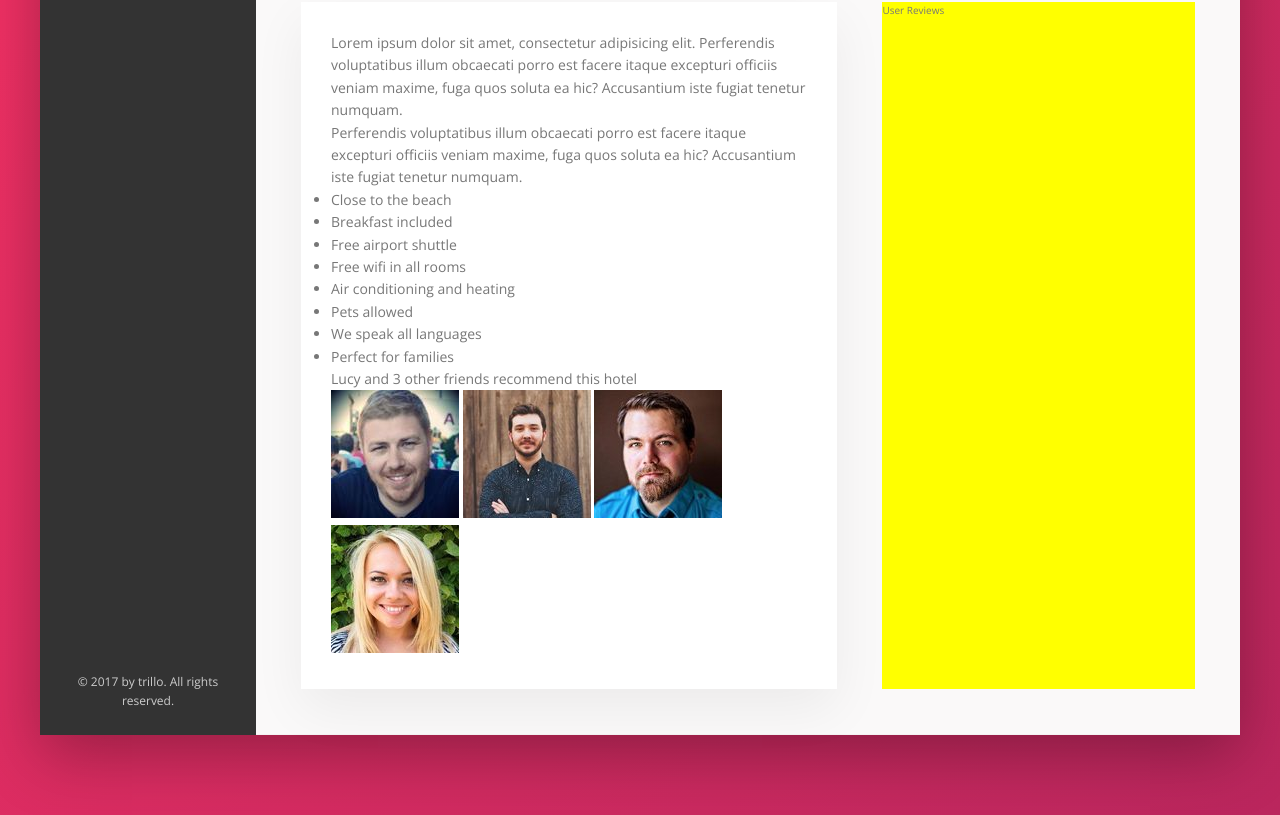
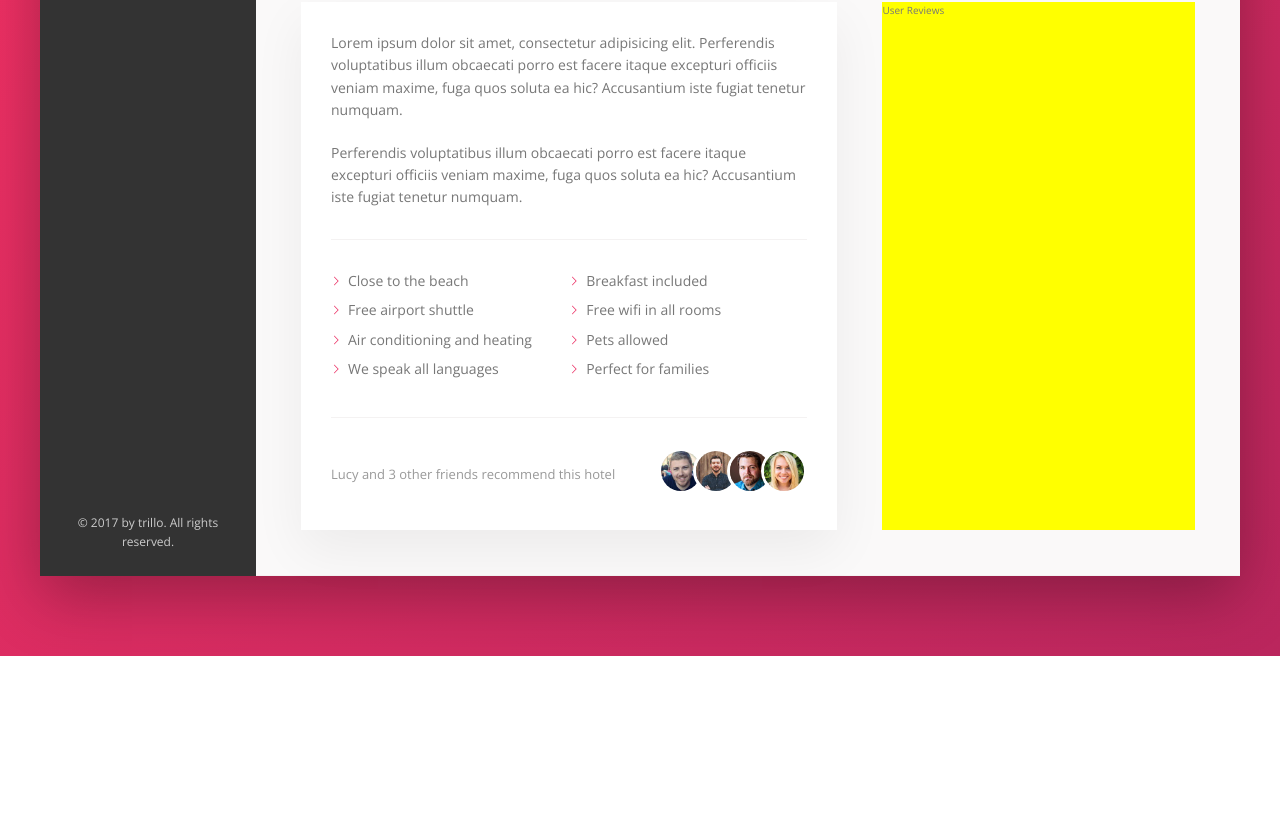
Before and after one commit to AlexxBelous/Trillo, a website: page index.html in a window 1280 px wide. Shown: the part 645-1460 px from the top of the page. After the commit the page ends 1301 px from the top, so only its background shows below. Drawn offline with nearby package versions, Linux system fonts and the light colour scheme; files whose address does not match are found by name.

Commit message:
17. Building the Description Section - Part 2

```diff
--- a/sass/_components.scss
+++ b/sass/_components.scss
@@ -297,3 +297,77 @@
     box-shadow: none;
   }
 }
+
+////////////////////////////
+/// PARAGRAPH
+.paragraph:not(:last-of-type) {
+  margin-bottom: 2rem;
+}
+
+////////////////////////////
+/// LIST
+.list {
+  list-style: none;
+  margin: 3rem 0;
+  padding: 3rem 0;
+  border-top: var(--line);
+  border-bottom: var(--line);
+
+  display: flex;
+  flex-wrap: wrap;
+
+  &__item {
+    flex: 0 0 50%;
+    margin-bottom: .7rem;
+  }
+
+  &__item::before {
+    content: "";
+    display: inline-block;
+    height: 1rem;
+    width: 1rem;
+    margin-right: .7rem;
+
+    //Old Browser
+    // background-image: url(../img/chevron-thin-right.svg);
+    // background-size: cover;
+
+    //Newer Browser - mask
+    background-color: var(--color-primary);
+    -webkit-mask-image: url(../img/chevron-thin-right.svg);
+    -webkit-mask-size: cover;
+    mask-image: url(../img/chevron-thin-right.svg);
+    mask-size: cover;
+
+  }
+}
+
+////////////////////////////
+/// RECOMMEND
+.recommend {
+  font-size: 1.3rem;
+  color: var(--color-grey-dark-3);
+
+  display: flex;
+  align-items: center;
+
+  &__count {
+    margin-right: auto;
+  }
+
+  &__friends {
+
+  }
+
+  &__photo {
+    box-sizing: content-box;
+    height: 4rem;
+    width: 4rem;
+    border-radius: 50%;
+    border: 3px solid #fff;
+
+    &:not(:last-child) {
+      margin-right: -1.5rem;
+    }
+  }
+}
```
Also changed, not shown: css/style.css.
